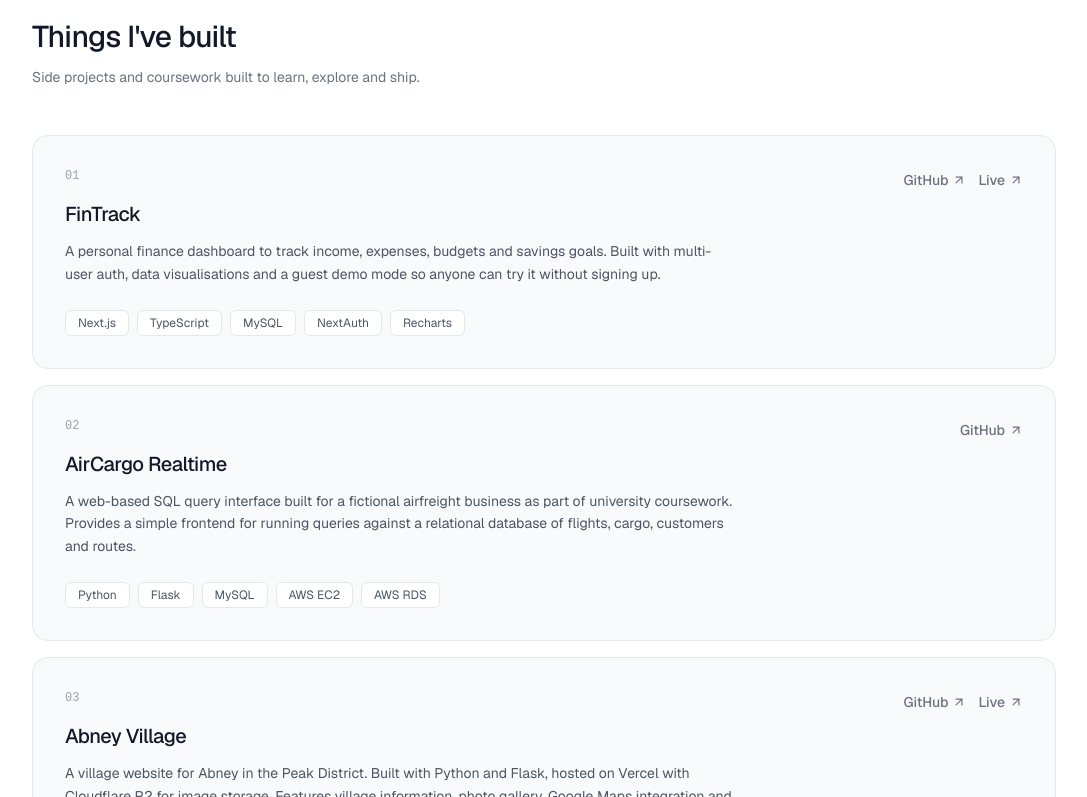
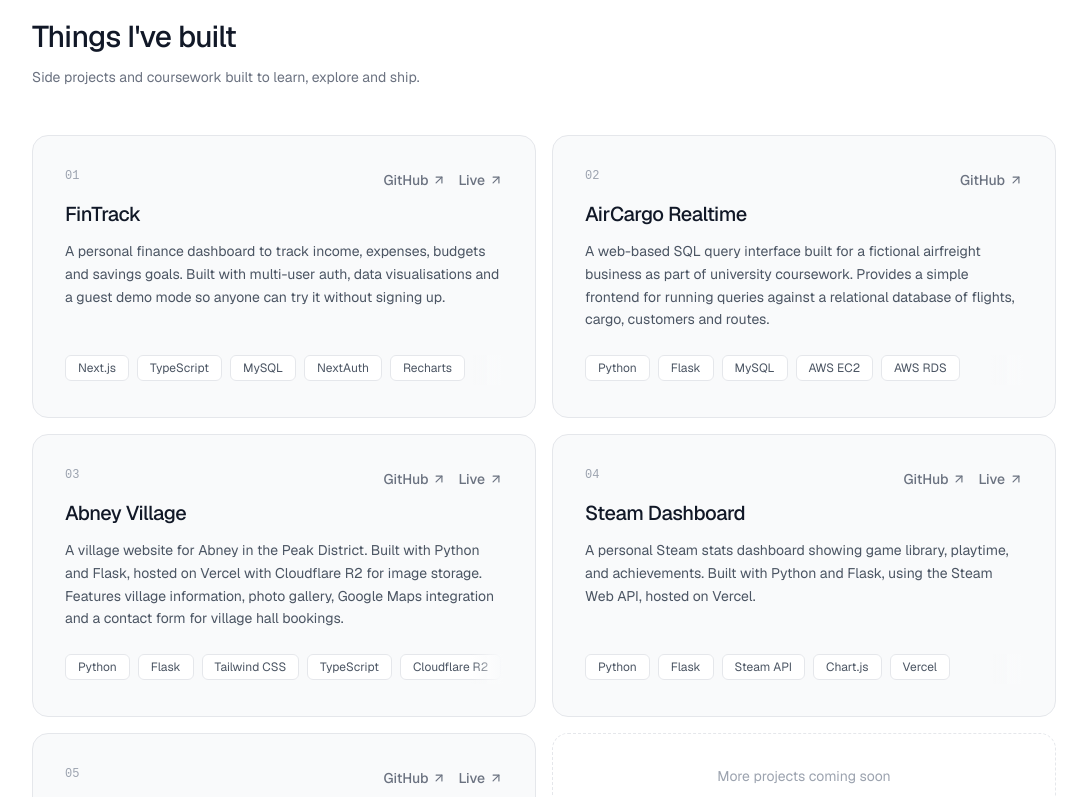
Before and after one commit to WillKirk/my-portfolio, a Next.js app: page / in a window 1280 px wide. Shown: the part 2123-2920 px from the top of the page, without its empty margins (96-1183 px from the left). Built offline with nearby package versions, Linux system fonts and the light colour scheme.

Commit message:
putting projects into a grid and adjusting style and fit

```diff
--- a/src/app/globals.css
+++ b/src/app/globals.css
@@ -30,3 +30,13 @@
     color: #111827;
   }
 }
+
+@layer utilities {
+    .scrollbar-hide {
+      -ms-overflow-style: none;
+      scrollbar-width: none;
+    }
+    .scrollbar-hide::-webkit-scrollbar {
+      display: none;
+    }
+}
--- a/src/components/Projects.tsx
+++ b/src/components/Projects.tsx
@@ -89,10 +89,10 @@ export default function Projects() {
                 </p>
             </FadeIn>
 
-            <div className="space-y-4">
+            <div className="grid grid-cols-2 gap-4 items-stretch">
                 {projects.map((project, i) => (
                     <FadeIn key={project.number} delay={i * 0.1}>
-                        <div className="group bg-gray-50 hover:border-green-primary border border-gray-200 rounded-2xl p-8 transition-colors duration-200">
+                        <div className="group bg-gray-50 hover:border-green-primary border border-gray-200 rounded-2xl p-8 transition-colors duration-200 h-full flex flex-col">
                             <div className="flex items-center justify-between mb-2">
                                 <p className="font-mono text-xs text-gray-400 mb-2">{project.number}</p>
                                 <div className="flex items-center gap-3">
@@ -127,15 +127,18 @@ export default function Projects() {
                             {project.description}
                             </p>
 
-                            <div className="flex flex-wrap gap-2">
-                                {project.tech.map((t) => (
+                            <div className="relative mt-auto">
+                                <div className="absolute right-0 top-0 bottom-0 w-8 bg-gradient-to-l from-gray-50 to-transparent pointer-events-none z-10" />
+                                <div className="flex gap-2 overflow-x-auto pb-1 scrollbar-hide">
+                                    {project.tech.map((t) => (
                                     <span
-                                    key={t}
-                                    className="text-xs bg-white border border-gray-200 text-gray-600 px-3 py-1 rounded-md"
+                                        key={t}
+                                        className="text-xs bg-white border border-gray-200 text-gray-600 px-3 py-1 rounded-md whitespace-nowrap shrink-0"
                                     >
                                     {t}
                                     </span>
-                                ))}
+                                    ))}
+                                </div>
                             </div>
                         </div>
                     </FadeIn>
```
